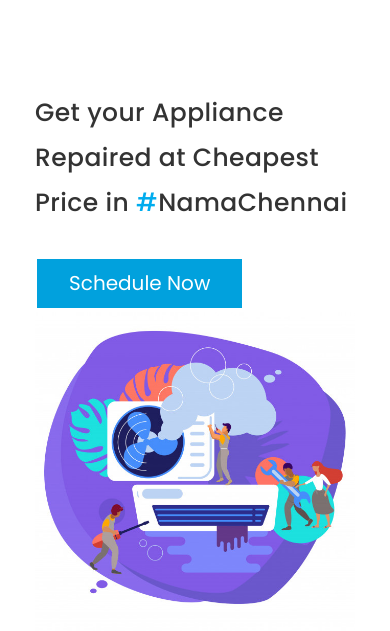
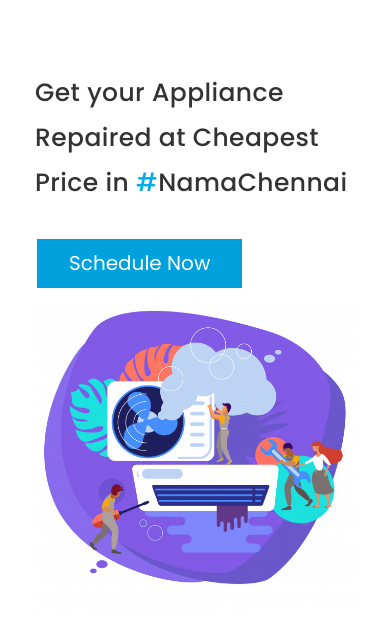
Before and after one commit to startersup/urbanic, a PHP site: page / in a window 390 px wide. Shown: the part 60-691 px from the top of the page. Run offline with PHP 8.4, Linux system fonts and the light colour scheme.

Commit message:
Update style.css
dd

```diff
--- a/assets/css/style.css
+++ b/assets/css/style.css
@@ -451,7 +451,7 @@ ul.nav li.dropdown:hover > ul.dropdown-menu {
 @media screen and (max-width: 425px) {
    .bcontent h1
 {
-    margin-top:30px;
+    margin-top:10px;
    font-family: 'Poppins', sans-serif;
     font-size: 25px;
     letter-spacing: 0.4px;
```
